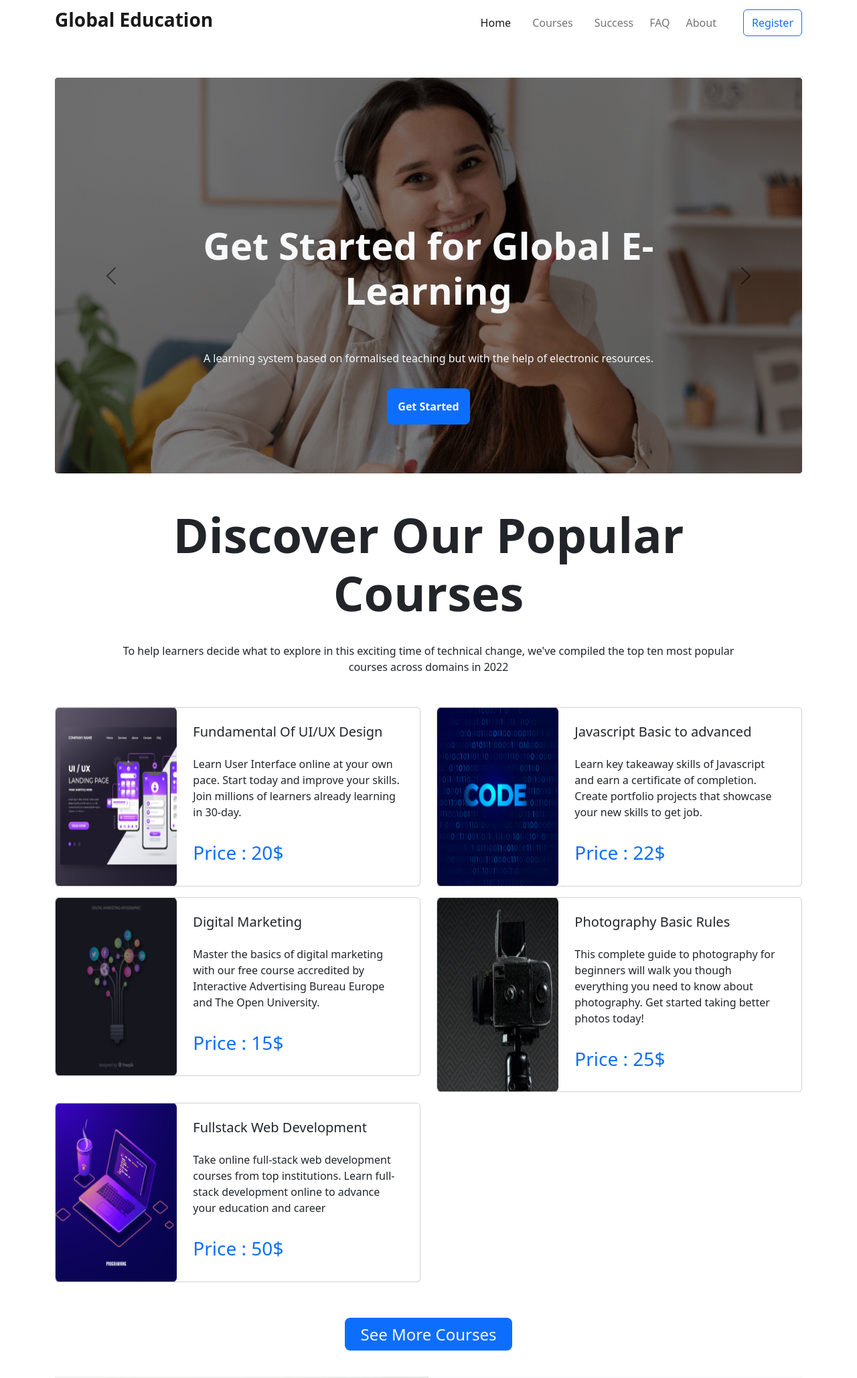
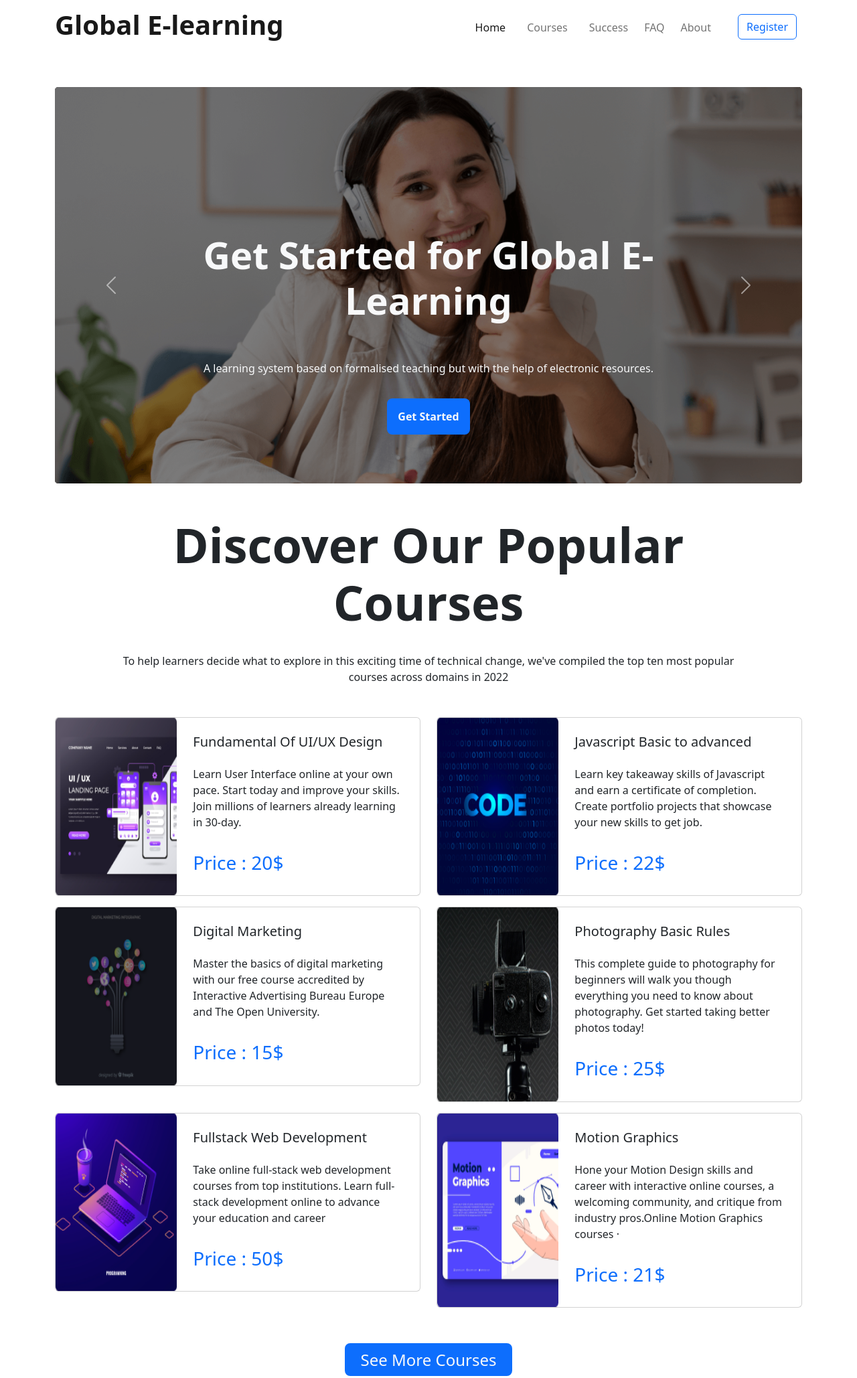
Before and after one commit to Sadia88/Global-_E-learning, a plain HTML site: page index.html in a window 1280 px wide. Shown: the top 2058 px of the page at 67% size. Drawn offline with nearby package versions, Linux system fonts and the light colour scheme.

Commit message:
completed

```diff
--- a/index.html
+++ b/index.html
@@ -16,8 +16,13 @@
         <nav class="navbar navbar-expand-lg ">
             <div class="container-fluid gx-0">
               <div>
-                <h1 class="navbar-brand fw-bold fs-3 display-3" >Global Education</h1>
+                <h1 class="navbar-brand fw-bold fs-1 display-3" >Global E-learning</h1>
               </div>
+              <div class="d-flex flex-lg-row-reverse  ">
+                <div class="me-md-2 d-lg-block d-md-block d-none">
+                    <button class="btn btn-outline-primary  ms-4 text-center " type="button">Register</button>
+                  </div>
+
               <div >
                 <button class="navbar-toggler" type="button" data-bs-toggle="collapse" data-bs-target="#navbarSupportedContent" aria-controls="navbarSupportedContent" aria-expanded="false" aria-label="Toggle navigation">
                     <span class="navbar-toggler-icon "></span>
@@ -39,7 +44,7 @@
                       <li class="nav-item pe-2">
                         <a class="nav-link" href="#About"> About</a>
                       </li>
-                      <button class="btn btn-outline-primary  ms-4 text-center" type="button">Register</button>
+
                       <!-- <form class="d-flex" role="search">
                         <input class="form-control me-2" type="search" placeholder="Search" aria-label="Search">
                         <button class="btn btn-outline-success" type="submit">Search</button>
@@ -48,7 +53,7 @@
                   </div>
               </div>
 
-
+            </div>
 
 
             </div>
@@ -61,7 +66,7 @@
           <section>
             <div class="container">
 
-                <div id="carouselExampleDark" class="carousel carousel-dark slide" data-bs-ride="carousel">
+                <div id="carouselExampleDark" class="carousel carousel slide" data-bs-ride="carousel">
 
                     <div class="carousel-inner">
                       <div class="carousel-item active " data-bs-interval="10000">
@@ -112,7 +117,7 @@
 
 
     <section>
-        <div class="container " id="Courses">
+        <div class="container  " id="Courses">
             <div class="text-center ms-5 me-5 mt-5 mb-3 ">
                 <h1 class="display-2 fw-bold  ps-lg-5 pe-lg-5 ">Discover Our Popular Courses</h1>
                 <p class="ps-5 pe-5 pt-4 mb-5">To help learners decide what to explore in this exciting time of technical change, we've compiled the top ten most popular courses across domains in 2022</p>
@@ -181,7 +186,7 @@
                       </div>
                 </div>
 
-                <div class=" col-md-12 col-lg-6 ">
+                <div class=" col-md-12 col-lg-6  d-lg-block d-md-none d-none ">
                     <div class="card mb-3" >
                         <div class="row g-0">
                           <div class="col-sm-12 col-md-4 col-lg-4 ">
@@ -200,7 +205,7 @@
                       </div>
                 </div>
 
-                <div class=" col-md-12 col-lg-6 ">
+                <div class=" col-md-12 col-lg-6  d-lg-block d-md-none d-none">
                     <div class="card mb-3" >
                         <div class="row g-0">
                           <div class="col-sm-12 col-md-4 col-lg-4 ">
@@ -222,8 +227,8 @@
 
 
 
-                <div class=" col-md-12 col-lg-6 ">
-                    <div class="card mb-3 d-sm-none d-md-none d-lg-none" >
+                <div class=" col-md-12 col-lg-6  d-lg-block d-md-none d-none">
+                    <div class="card mb-3 " >
                         <div class="row g-0">
                           <div class="col-sm-12 col-md-4 col-lg-4 ">
                             <img src="images/course/course-6.png" class="img-fluid w-100 h-100" alt="...">
@@ -261,7 +266,7 @@
         <div class="ps-5 w-50 d-flex align-items-center justify-content-around bg-light bg-gradient " >
            <div class="pe-2 ">
             <h1 class=" pb-5 fw-bold">Explore The E-learning Institute</h1>
-            <p class="pb-5">The eLearning Institute is a virtual destination for professionals in various arenas of higher education to meet ongoing professional development needs and to gain access to the most current research in academe. The eLearning Institute is an excellent source for individuals to publish the latest research and best practices in their respective academic fields in higher education and to collaborate, create, innovate, and share with other distinguished educational professionals... <a href="" class="text-decoration-none">See more</a></p>
+            <p class="pb-5">The eLearning Institute is a virtual destination for professionals in various arenas of higher education to meet ongoing professional development needs and to gain access to the most current research in academe. The eLearning Institute is an excellent source for individuals to publish the latest research and best practices in their respective academic fields in higher education and to collaborate, create, innovate, and share with other distinguished educational professionals...<a href="" class="text-decoration-none">See more</a></p>
             <div class="row">
                 <div class="col-6 col-lg-4">
                     <h1 class="fw-bold">3.2K+</h1>
```
